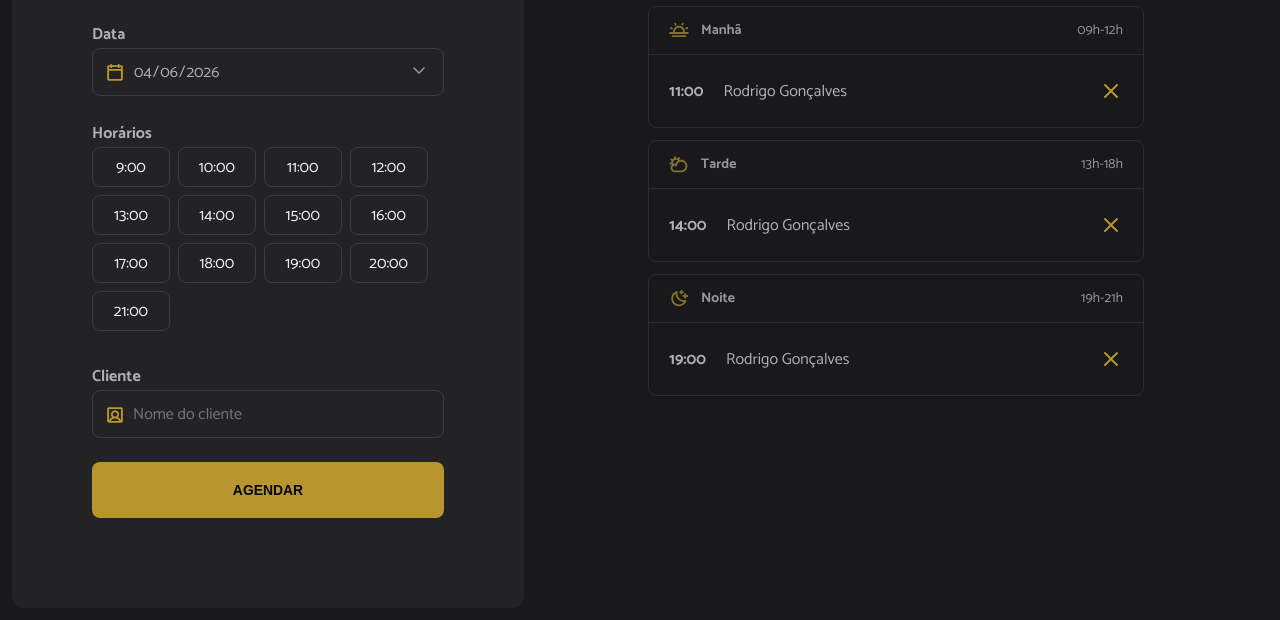
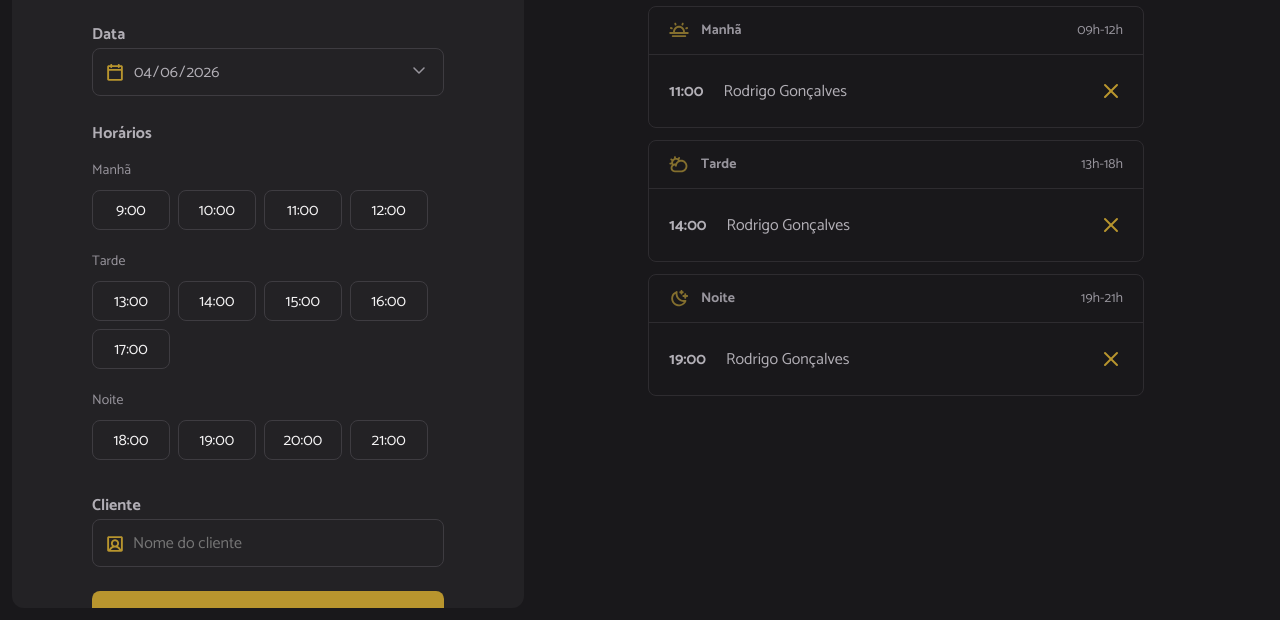
Before and after one commit to Renato007/rocketseat-hairday, a website built with webpack: page index.html in a window 1280 px wide. Shown: the part 180-800 px from the top of the page. Built offline with nearby package versions, Linux system fonts and the light colour scheme.

Commit message:
Separando os horários pelo período

```diff
--- a/src/modules/form/hours-load.js
+++ b/src/modules/form/hours-load.js
@@ -1,11 +1,9 @@
 import dayjs from "dayjs";
 import { openingHours } from "../../utils/opening-hours.js";
 
-
-const hours = document.getElementById("hours")
+const hours = document.getElementById("hours");
 
 export function hoursLoad({ date }) {
-  console.log(date);
   const opening = openingHours.map((hour) => {
     //Recupera somente a hora
     const [scheuduleHour] = hour.split(":");
@@ -23,10 +21,27 @@ export function hoursLoad({ date }) {
     const li = document.createElement("li");
 
     li.classList.add("hour");
-    li.classList.add(available ? "hour-available" : "hour-unavaible")
+    li.classList.add(available ? "hour-available" : "hour-unavaible");
 
-    li.textContent = hour
+    li.textContent = hour;
 
-    hours.append(li)
+    if (hour === "9:00") {
+      hourHeaderAdd("Manhã");
+    } else if (hour === "13:00") {
+      hourHeaderAdd("Tarde");
+    }else if(hour === "18:00"){
+      hourHeaderAdd("Noite");
+
+    }
+
+    hours.append(li);
   });
 }
+
+function hourHeaderAdd(title) {
+  const header = document.createElement("li");
+  header.classList.add("hour-period");
+  header.textContent = title;
+
+  hours.append(header);
+}
```
Also changed, not shown: dist/index.html, dist/main.js.
